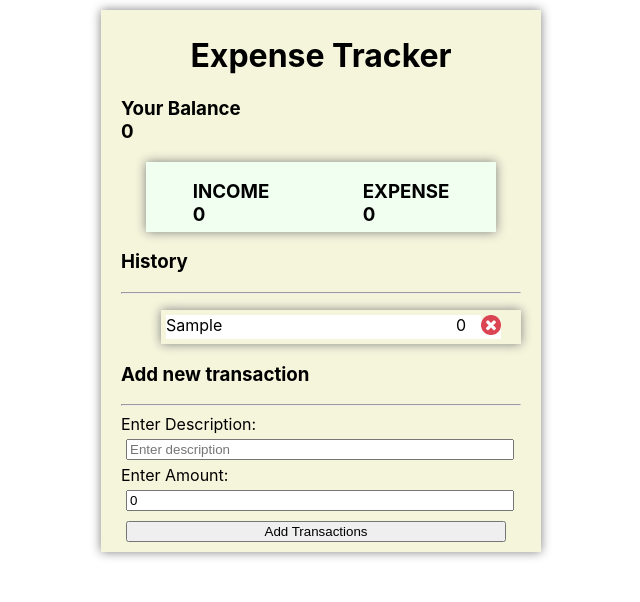
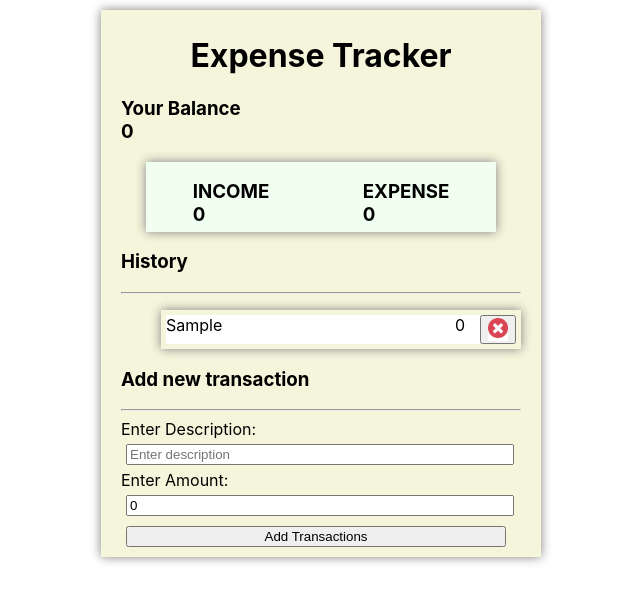
Before and after one commit to ArbazKhan5117/tracker_app, a React (Create React App) app: page / in a window 1280 px wide. Both pictures are taken after typing "Sample" into the empty fields and a click on the input "Add Transactions". Shown: the top 602 px of the page, without its empty margins (319-959 px from the left). Built offline with nearby package versions, Linux system fonts and the light colour scheme.

Commit message:
use button in child.js

```diff
--- a/src/Child.js
+++ b/src/Child.js
@@ -55,7 +55,7 @@ function Child(){
                  {transactions.map((transObj,index)=>{
                      //setCount(index);
                      return(<li key={index}><span className='li_desc'><span>{transObj.desc}</span><span>{transObj.amount}
-                     </span></span><a onClick={()=>handleDeletion(index)}><span id="cross"><img src='./cross.png' alt='Del'></img></span></a></li>)
+                     </span></span><button onClick={()=>handleDeletion(index)}><span id="cross"><img src='./cross.png' alt='Del'></img></span></button></li>)
 
                  })}
              </ul>
```
